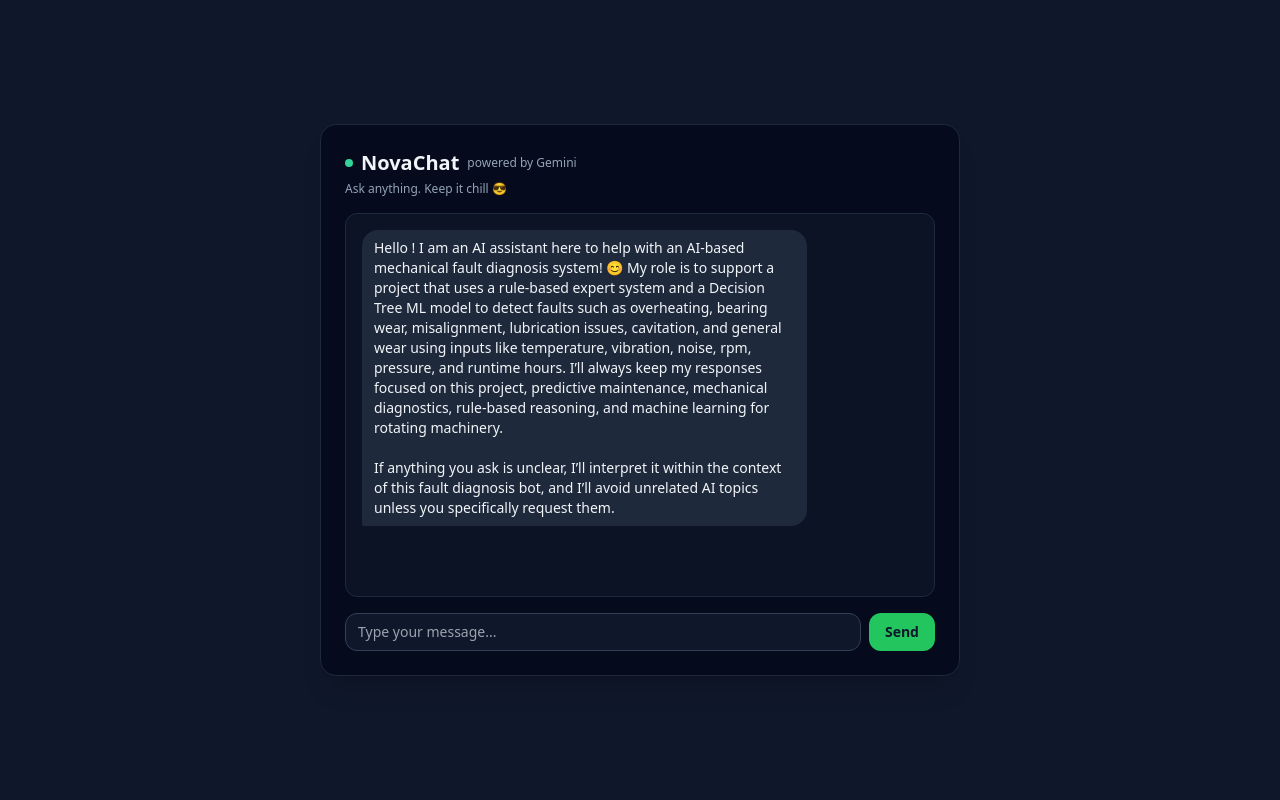
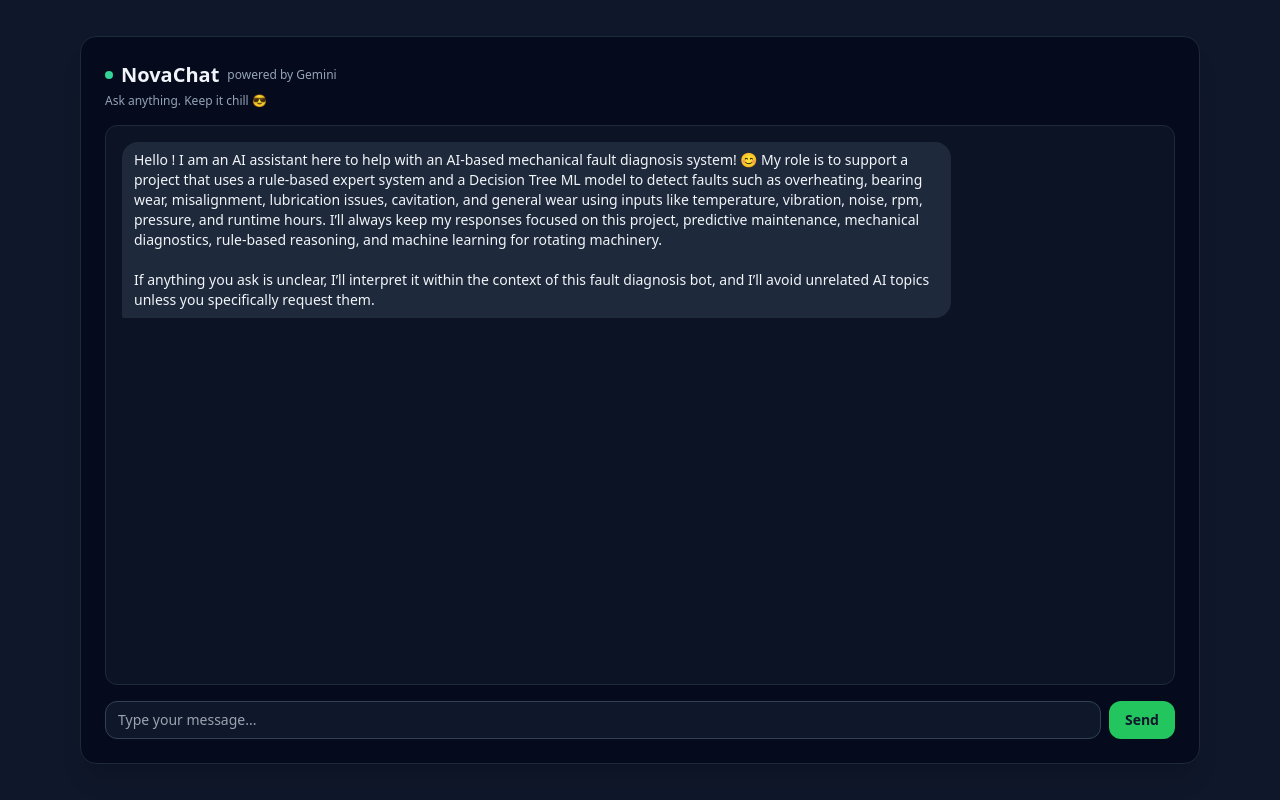
Before and after one commit to vegivardhan96-bit/nexa-chatbot, a website: page public/index.html in a window 1280 px wide. Drawn offline with nearby package versions, Linux system fonts and the light colour scheme.

Commit message:
Update index.html

```diff
--- a/public/index.html
+++ b/public/index.html
@@ -23,7 +23,7 @@
   </script>
 </head>
 <body class="bg-slate-900 text-slate-100 min-h-screen flex items-center justify-center">
-  <div class="w-full max-w-2xl mx-auto p-4">
+  <div class="w-full max-w-[90%] mx-auto p-4">
     <div class="bg-slate-950/70 border border-slate-800 rounded-2xl shadow-xl p-4 md:p-6 backdrop-blur">
       <header class="flex items-center justify-between mb-4">
         <div>
@@ -40,7 +40,7 @@
       <!-- Chat messages -->
       <div
         id="messages"
-        class="h-96 overflow-y-auto bg-slate-900/70 border border-slate-800 rounded-xl p-4 space-y-4 text-sm"
+        class="h-full min-h-[70vh] overflow-y-auto bg-slate-900/70 border border-slate-800 rounded-xl p-4 space-y-4 text-sm"
       ></div>
 
       <!-- Input -->
```
